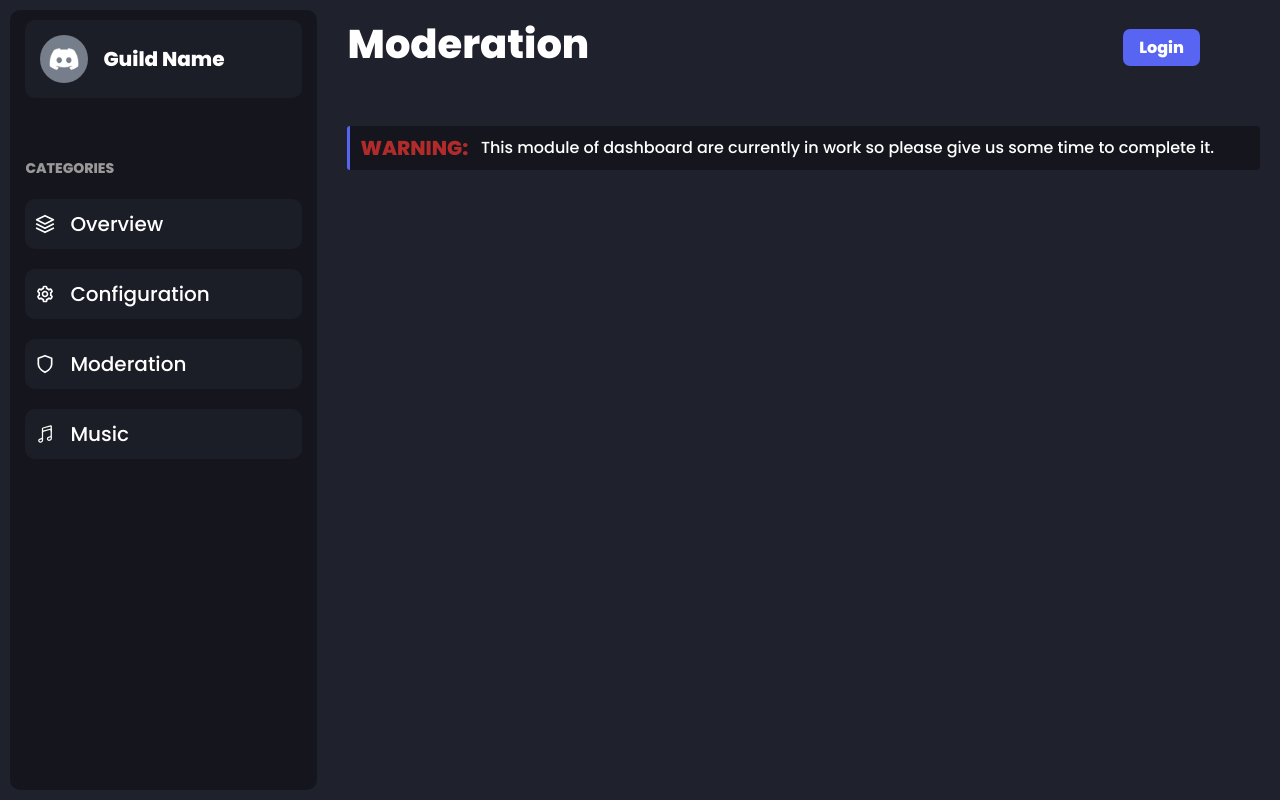
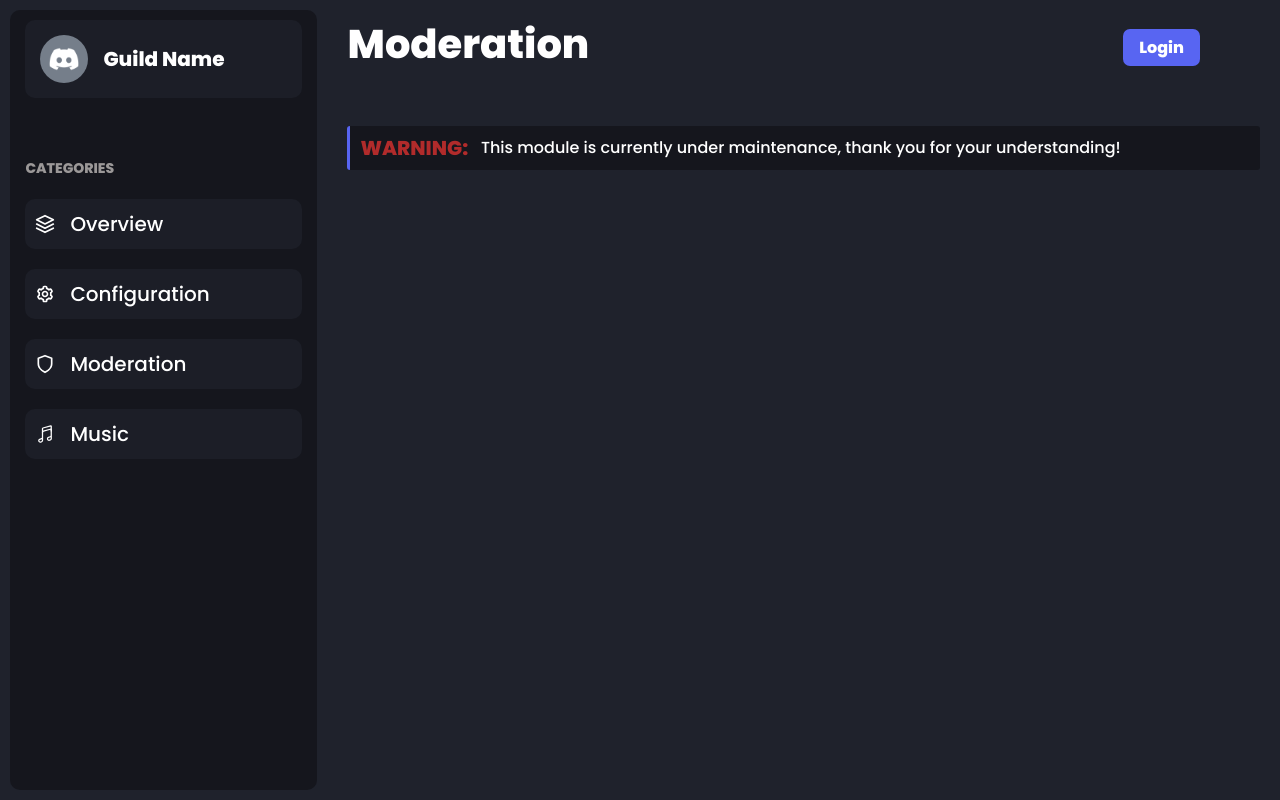
Before and after one commit to AthenaTheBot/Dashboard, a React (Create React App) app in the folder client/: page /dashboard/1 in a window 1280 px wide. Both pictures are taken after a click on the item "Moderation". Built offline with nearby package versions, Linux system fonts and the light colour scheme.

Commit message:
Updated back-end

```diff
--- a/client/src/components/layout/Navbar/Profile/Dropdown/style.css
+++ b/client/src/components/layout/Navbar/Profile/Dropdown/style.css
@@ -22,6 +22,7 @@
   box-shadow: 0px 12px 25px 9px rgba(0, 0, 0, 0.13);
   margin: 10px;
   animation: dropdownInit 400ms forwards;
+  z-index: 10000;
 }
 
 .dropdown li {
--- a/client/src/components/pages/Dashboard/Notice/index.js
+++ b/client/src/components/pages/Dashboard/Notice/index.js
@@ -7,8 +7,8 @@ function Notice() {
     <div className="module-notice">
       <h5>WARNING:&nbsp;&nbsp;</h5>
       <p>
-        This module of dashboard are currently in work so please give us some
-        time to complete it.
+        This module is currently under maintenance, thank you for your
+        understanding!
       </p>
     </div>
   );
--- a/client/src/components/pages/Dashboard/style.css
+++ b/client/src/components/pages/Dashboard/style.css
@@ -128,6 +128,7 @@
 .dash-module-body {
   margin: 50px 0px;
   margin-bottom: 10px;
+  max-width: 1500px;
 }
 
 .dash-module-body * {
```
Also changed, not shown: 8 other files (tests, documents, lock files or other folders).
